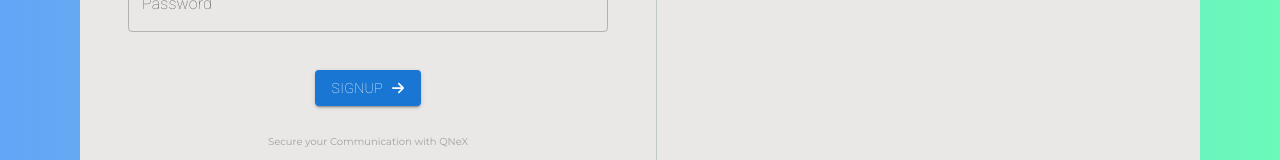
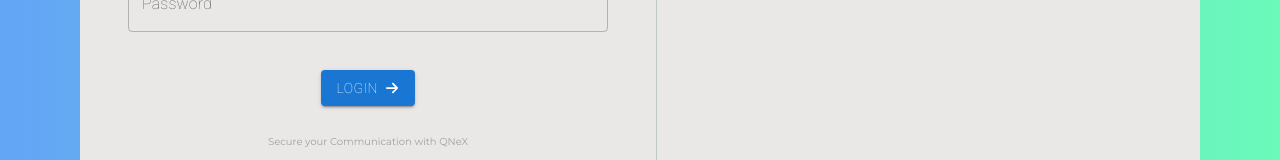
Before and after one commit to imanmay2/QNeX, a React (Vite) app in the folder client/ui/: page /login in a window 1280 px wide. Shown: the part 410-570 px from the top of the page. Built offline with nearby package versions, Linux system fonts and the light colour scheme; some icons are missing; a web font is replaced by a local one.

Commit message:
Btn name renamed

```diff
--- a/client/ui/src/components/Login.jsx
+++ b/client/ui/src/components/Login.jsx
@@ -80,7 +80,7 @@ function Login(){
                     label="Password"
                 /></FormControl> <br /> <br /> <br />
 
-            <center><Button variant="contained" className='colorBtn'>SignUp &nbsp; <FaArrowRight/></Button> <br /> <br />
+            <center><Button variant="contained" className='colorBtn'>Login &nbsp; <FaArrowRight/></Button> <br /> <br />
             <p className="para montserrat_font small"> Secure your Communication with QNeX <br /><br />
             Welcome Back to QNeX!
             </p></center>
```
